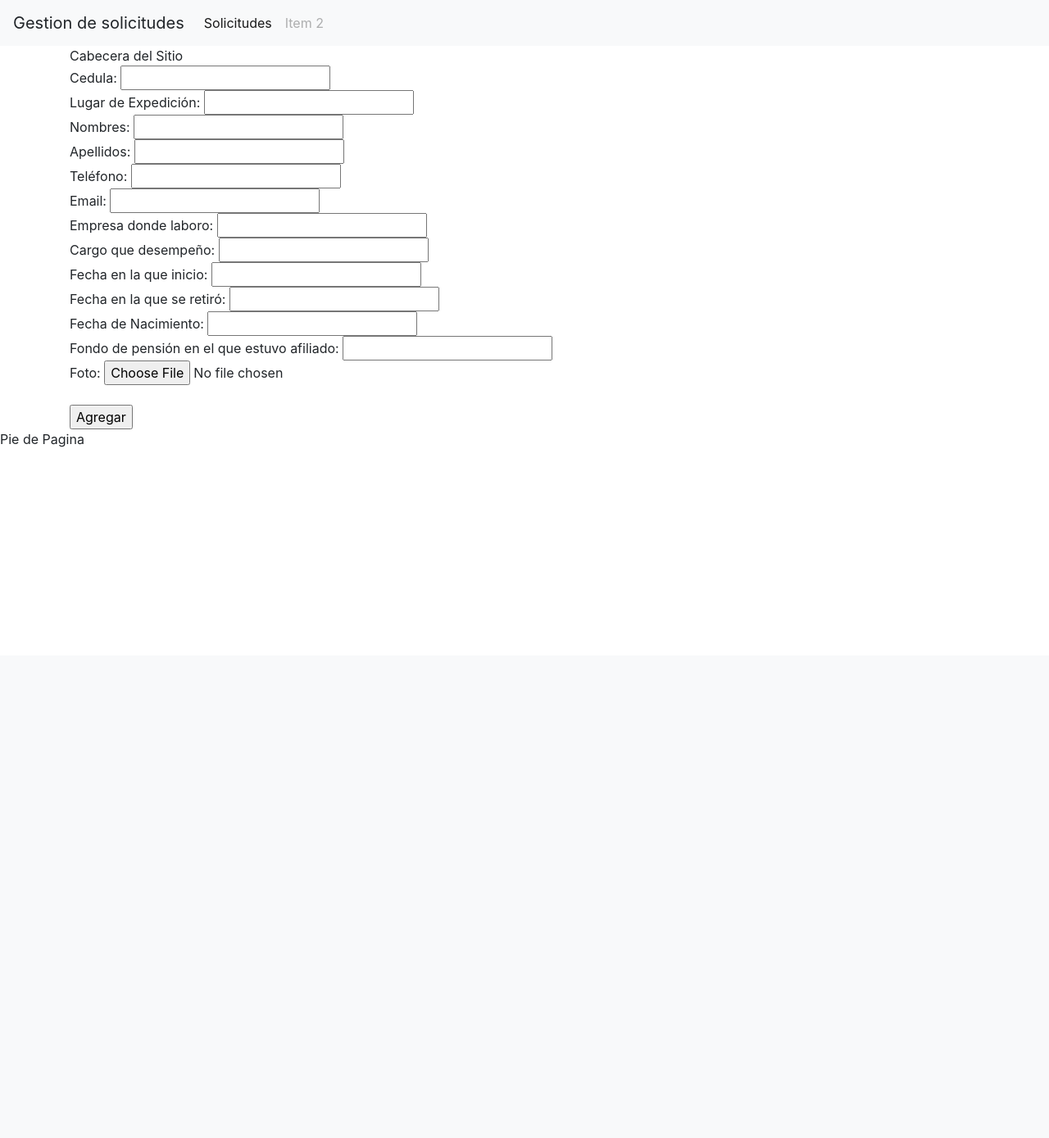
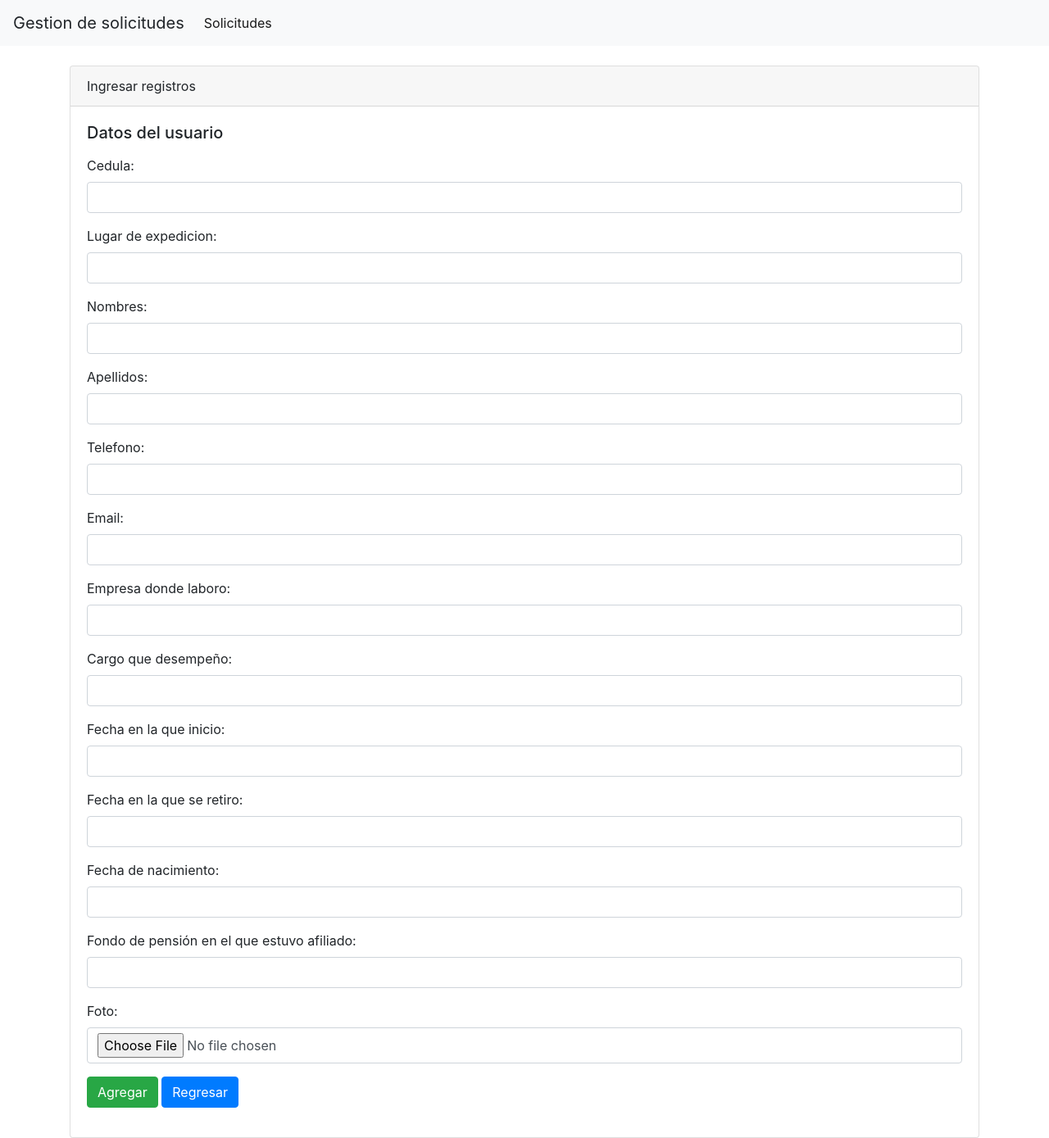
Before and after one commit to evidenciasponao/SistemaSolicitudes, a Flask app: page /create in a window 1280 px wide. Shown: the whole page at 82% size. Before the commit the page ends 546 px from the top, so only its background shows below. Run offline with Flask 2, Linux system fonts and the light colour scheme; some libraries are stand-ins or nearby versions.

Commit message:
Agregando estilos al formulario create

```diff
--- a/templates/footer.html
+++ b/templates/footer.html
@@ -1,4 +1,3 @@
 </div>
-Pie de Pagina
 </body>
 </html>
--- a/templates/header.html
+++ b/templates/header.html
@@ -19,7 +19,7 @@
                     <a class="nav-link" href="{{url_for('index')}}">Solicitudes<span class="sr-only">(current)</span></a>
                 </li>
                 <li class="nav-item">
-                    <a class="nav-link disabled" href="#" tabindex="-1" aria-disabled="true">Item 2</a>
+                    <a class="nav-link disabled" href="#" tabindex="-1" aria-disabled="true"></a>
                 </li>
             </ul>
         </div>
@@ -27,4 +27,3 @@
 
 
     <div class="container">
-    Cabecera del Sitio
--- a/templates/registros/create.html
+++ b/templates/registros/create.html
@@ -1,46 +1,77 @@
     {% include 'header.html' %}
+    <br>
     <form method="post" action="/store" enctype="multipart/form-data">
 
-    Cedula:
-    <input type="text" name="txtCedula" id="txtCedula" required>
-    <br>
-    Lugar de Expedición:
-    <input type="text" name="txtLugarExpedicion" id="txtLugarExpedicion">
-    <br>
-    Nombres:
-    <input type="text" name="txtNombres" id="txtNombres">
-    <br>
-    Apellidos:
-    <input type="text" name="txtApellidos" id="txtApellidos">
-    <br>
-    Teléfono:
-    <input type="text" name="txtTelefono" id="txtTelefono">
-    <br>
-    Email:
-    <input type="text" name="txtEmail" id="txtEmail">
-    <br>
-    Empresa donde laboro:
-    <input type="text" name="txtEmpresaLaboro" id="txtEmpresaLaboro">
-    <br>
-    Cargo que desempeño:
-    <input type="text" name="txtCargo" id="txtCargo">
-    <br>
-    Fecha en la que inicio:
-    <input type="text" name="txtFechaInicio" id="txtFechaInicio">
-    <br>
-    Fecha en la que se retiró:
-    <input type="text" name="txtFechaRetiro" id="txtFechaRetiro">
-    <br>
-    Fecha de Nacimiento:
-    <input type="text" name="txtFechaNacimiento" id="txtFechaNacimiento">
-    <br>
-    Fondo de pensión en el que estuvo afiliado:
-    <input type="text" name="txtFondoPension" id="txtFondoPension">
-    <br>
-    Foto:
-    <input type="file" name="txtFoto" id="txtFoto" required>
-    <br>
-    <br>
-    <input type="submit" value="Agregar">
+        <div class="card">
+            <div class="card-header">
+                Ingresar registros
+
+            </div>
+            <div class="card-body">
+                <h5 class="card-title">Datos del usuario</h5>
+                <p class="card-text">
+
+                    <div class="form-group">
+                        <label for="txtCedula">Cedula:</label>
+                        <input id="txtCedula" class="form-control" type="text" name="txtCedula">
+                    </div>
+                    <div class="form-group">
+                        <label for="txtLugarExpedicion">Lugar de expedicion:</label>
+                        <input id="txtLugarExpedicion" class="form-control" type="text" name="txtLugarExpedicion">
+                    </div>
+                    <div class="form-group">
+                        <label for="txtNombres">Nombres:</label>
+                        <input id="txtNombres" class="form-control" type="text" name="txtNombres">
+                    </div>
+                    <div class="form-group">
+                        <label for="txtApellidos">Apellidos:</label>
+                        <input id="txtApellidos" class="form-control" type="text" name="txtApellidos">
+                    </div>
+                    <div class="form-group">
+                        <label for="txtTelefono">Telefono:</label>
+                        <input id="txtTelefono" class="form-control" type="text" name="txtTelefono">
+                    </div>
+                    <div class="form-group">
+                        <label for="txtEmail">Email:</label>
+                        <input id="txtEmail" class="form-control" type="text" name="txtEmail">
+                    </div>
+                    <div class="form-group">
+                        <label for="txtEmpresaLaboro">Empresa donde laboro:</label>
+                        <input id="txtEmpresaLaboro" class="form-control" type="text" name="txtEmpresaLaboro">
+                    </div>
+                    <div class="form-group">
+                        <label for="txtCargo">Cargo que desempeño:</label>
+                        <input id="txtCargo" class="form-control" type="text" name="txtCargo">
+                    </div>
+                    <div class="form-group">
+                        <label for="txtFechaInicio">Fecha en la que inicio:</label>
+                        <input id="txtFechaInicio" class="form-control" type="text" name="txtFechaInicio">
+                    </div>
+                    <div class="form-group">
+                        <label for="txtFechaRetiro">Fecha en la que se retiro:</label>
+                        <input id="txtFechaRetiro" class="form-control" type="text" name="txtFechaRetiro">
+                    </div>
+                    <div class="form-group">
+                        <label for="txtFechaNacimiento">Fecha de nacimiento:</label>
+                        <input id="txtFechaNacimiento" class="form-control" type="text" name="txtFechaNacimiento">
+                    </div>
+                    <div class="form-group">
+                        <label for="txtFondoPension">Fondo de pensión en el que estuvo afiliado:</label>
+                        <input id="txtFondoPension" class="form-control" type="text" name="txtFondoPension">
+                    </div>
+                    <div class="form-group">
+                        <label for="txtFoto">Foto:</label>
+                        <input id="txtFoto" class="form-control" type="file" name="txtFoto" required>
+                    </div>
+                    <div class="form-group">
+                        <input type="submit" class="btn btn-success" value="Agregar">
+                        <a href="{{url_for('index')}}" class="btn btn-primary">Regresar</a>
+                    </div>
+
+                </p>
+            </div>
+        </div>
+
+
     </form>
 {% include 'footer.html' %}
```
